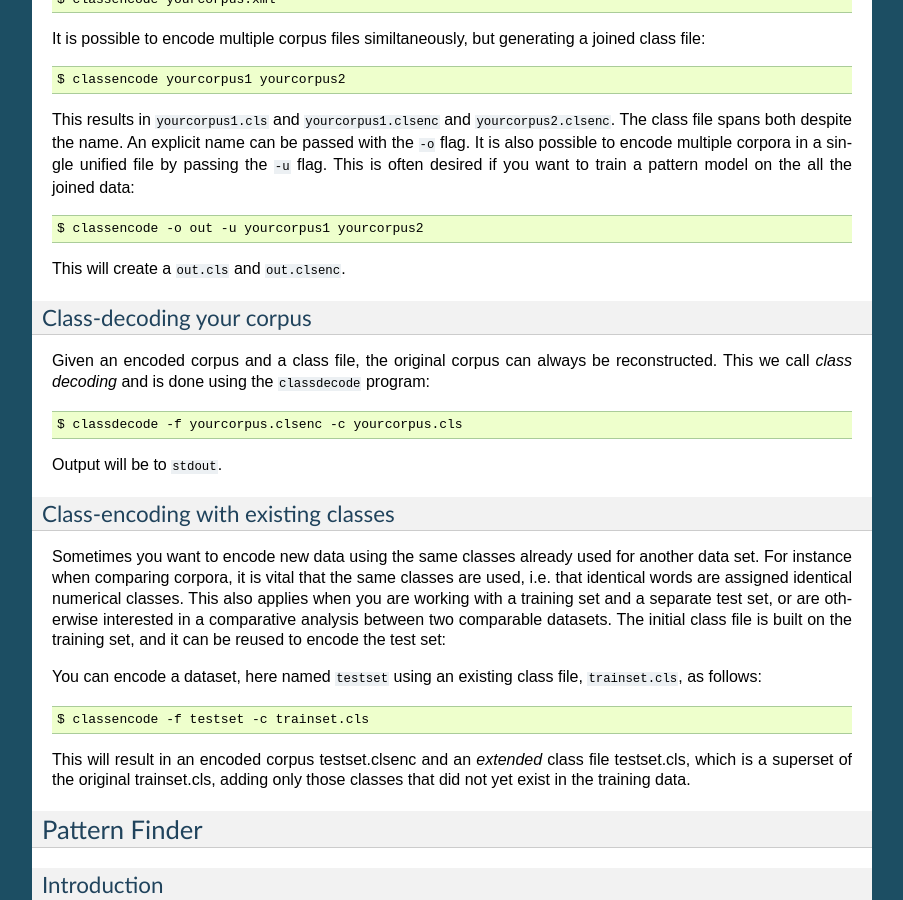
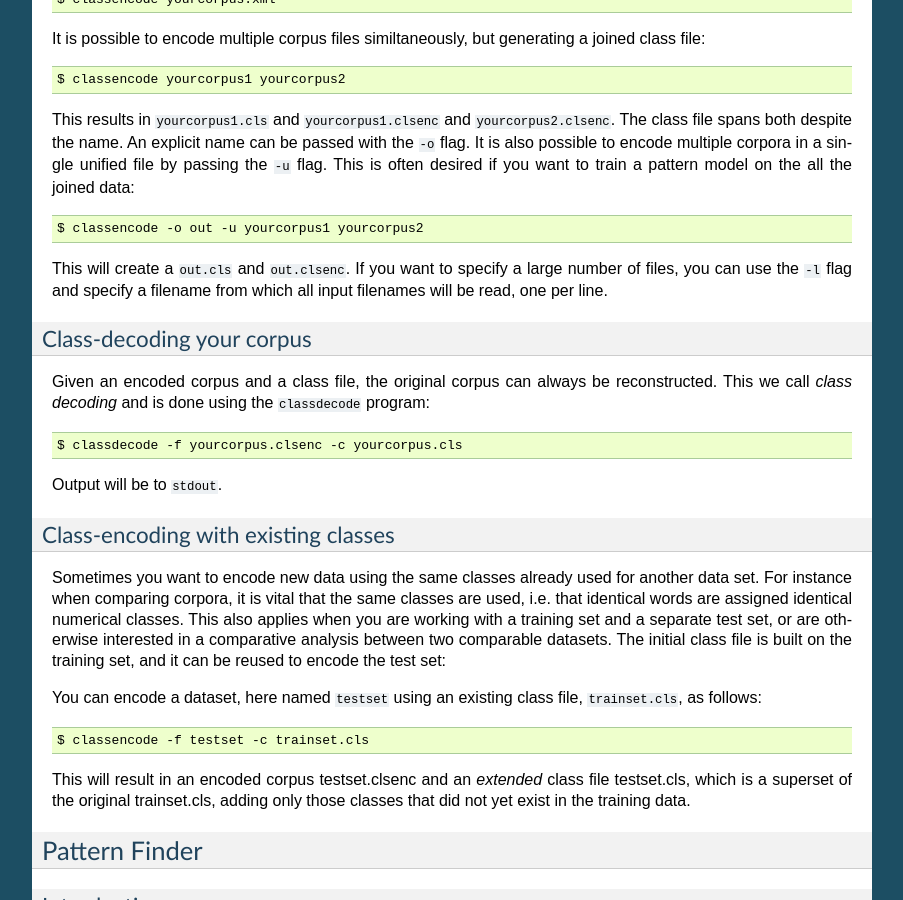
Before and after one commit to proycon/colibri, a Sphinx documentation site: the page built from docs/source/index.rst, in a window 1280 px wide and 900 px high, scrolled down 2429 px. Shown: the whole window, without its empty margins (198-1101 px from the left). Built offline with Sphinx 7.4.7, drawn with Linux system fonts in a browser that asks for light colours; formulas are drawn with MathJax 3.

Commit message:
doc update

```diff
--- a/docs/source/index.rst
+++ b/docs/source/index.rst
@@ -107,7 +107,7 @@ This results in ``yourcorpus1.cls`` and ``yourcorpus1.clsenc`` and ``yourcorpus2
 
 	$ classencode -o out -u yourcorpus1 yourcorpus2
 
-This will create a ``out.cls`` and ``out.clsenc``.
+This will create a ``out.cls`` and ``out.clsenc``. If you want to specify a large number of files, you can use the ``-l`` flag and specify a filename from which all input filenames will be read, one per line.
 
 Class-decoding your corpus
 ------------------------------
```
